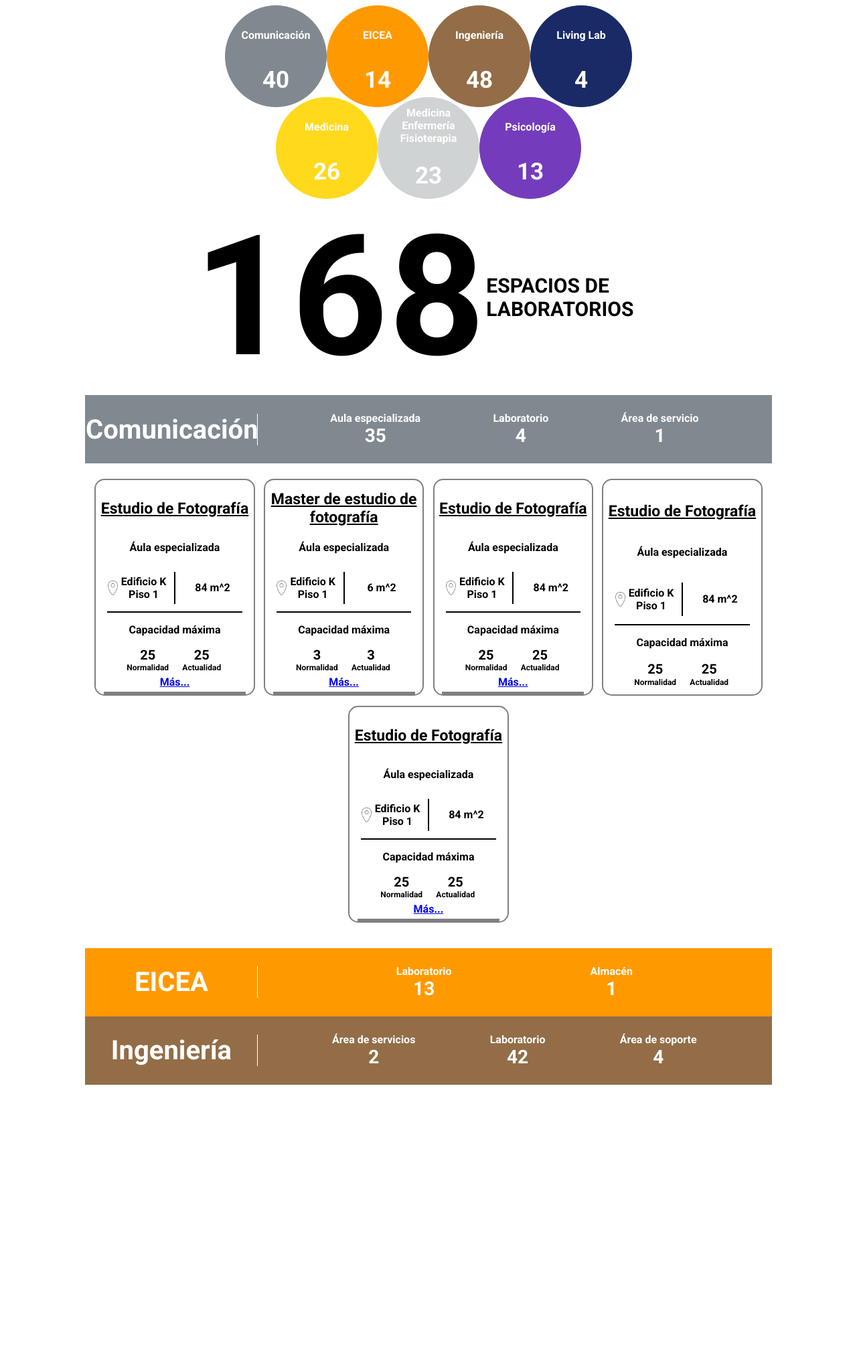
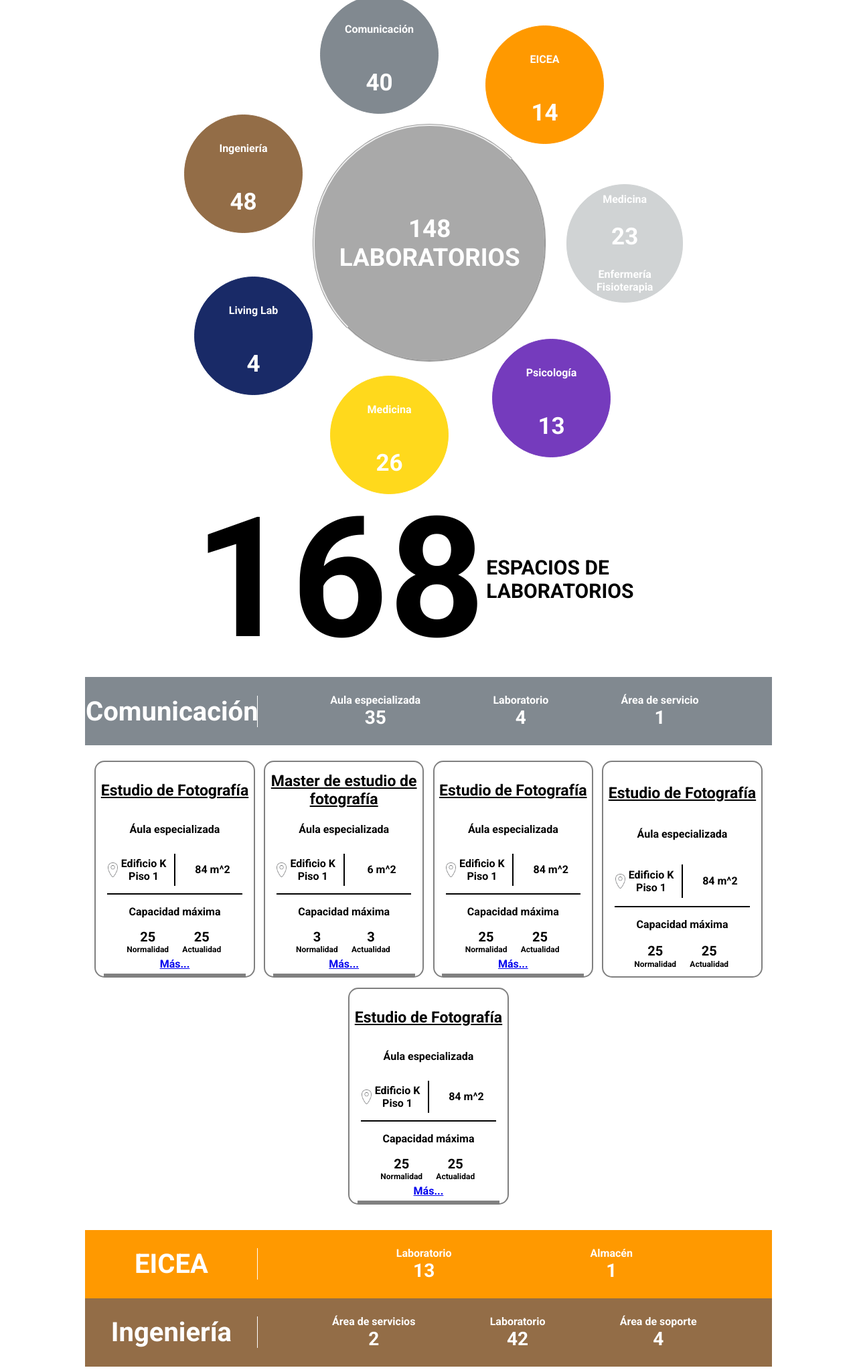
Before and after one commit to estebanmz1342/capacidad-laboratorios, a PHP site: page / in a window 1280 px wide. Shown: the whole page at 67% size. Before the commit the page ends 1620 px from the top, so only its background shows below. Run offline with PHP 8.4, Linux system fonts and the light colour scheme.

Commit message:
implemented few visual changes and upload arrow

```diff
--- a/index.html
+++ b/index.html
@@ -8,6 +8,7 @@
 <body>
 <div class="container">
     <div class="faculties-container">
+        <div class="faculty-level-one">
             <div class="faculty communication">
                 <div class="faculty-name ">Comunicación</div>
                 <div class="faculty-labs">40</div>
@@ -16,6 +17,9 @@
                 <div class="faculty-name">EICEA</div>
                 <div class="faculty-labs">14</div>
             </div>
+        </div>
+        <div class="faculty-level-two">
+            <div>
                 <div class="faculty engineering">
                     <div class="faculty-name">Ingeniería</div>
                     <div class="faculty-labs">48</div>
@@ -24,17 +28,25 @@
                     <div class="faculty-name">Living Lab</div>
                     <div class="faculty-labs">4</div>
                 </div>
+            </div>
+            <div class="faculty labs-quantity">
+                <div class="faculty-name">148<br>LABORATORIOS</div>
+            </div>
+            <div class="faculty mef">
+                <div class="faculty-name">Medicina</div>
+                <div class="faculty-labs">23</div>
+                <div class="faculty-name">Enfermería<br>Fisioterapia</div>
+            </div>
+        </div>
+        <div class="faculty-level-three">
             <div class="faculty medicine">
                 <div class="faculty-name">Medicina</div>
                 <div class="faculty-labs">26</div>
             </div>
-        <div class="faculty mef">
-            <div class="faculty-name">Medicina<br>Enfermería<br>Fisioterapia</div>
-            <div class="faculty-labs">23</div>
-        </div>
             <div class="faculty psychology">
                 <div class="faculty-name">Psicología</div>
                 <div class="faculty-labs">13</div>
+            </div>
         </div>
     </div>
     <div class="total-labs">
--- a/style.css
+++ b/style.css
@@ -18,27 +18,41 @@ body {
     align-items: start;
 }
 
-.medicine, .mef, .psychology {
-    margin-top: -15px;
+.faculty-level-one, .faculty-level-two, .faculty-level-three{
+    width: 100%;
+    display: flex;
+    flex-wrap: nowrap;
+    justify-content: center;
 }
-
+.faculty-level-two{
+    align-items: center;
+}
 .faculty {
     display: flex;
     flex-wrap: wrap;
-    width: 150px;
+    width: 175px;
     background-color: darkgray;
-    height: 150px;
-    border-radius: 150px;
+    height: 175px;
+    border-radius: 175px;
     align-items: center;
+    position: relative;
 }
-
+.labs-quantity{
+    width: 350px;
+    height: 350px;
+    border-radius: 350px;
+    border-style: groove;
+}
 .faculty-name, .faculty-labs {
     width: 100%;
     text-align: center;
     height: fit-content;
     color: white;
 }
-
+.labs-quantity .faculty-name{
+    margin: 0;
+    font-size: 2.3em;
+}
 .faculty-name {
     margin-top: 15px;
 }
@@ -54,36 +68,49 @@ body {
 .communication {
     background-color: #818990;
     border: #818990 solid 1px;
+    right: -15px;
+    top: -15px;
 }
 
 .eicea {
     background-color: #FF9900;
     border: #FF9900 solid 1px;
+    right: -85px;
+    bottom: -30px;
 }
 
 .engineering {
     background-color: #936D47;
     border: #936D47 solid 1px;
+    left: -15px;
+    top: -15px;
 }
 
 .living-lab {
     background-color: #192A67;
     border: #192A67 solid 1px;
+    bottom: -50px;
 }
 
 .medicine {
     background-color: #FFD91C;
     border: #FFD91C solid 1px;
+    right: -30px;
+    bottom: -20px;
+
 }
 
 .mef {
     background-color: #D0D3D4;
     border: #D0D3D4 solid 1px;
+    right: -30px;
 }
 
 .psychology {
     background-color: #753BBD;
     border: #753BBD solid 1px;
+    right: -95px;
+    top: -35px;
 }
 
 .total-labs {
```
Also changed, not shown: Recurso 1.png (added). Lines whose indentation alone changed are shown as unchanged.
